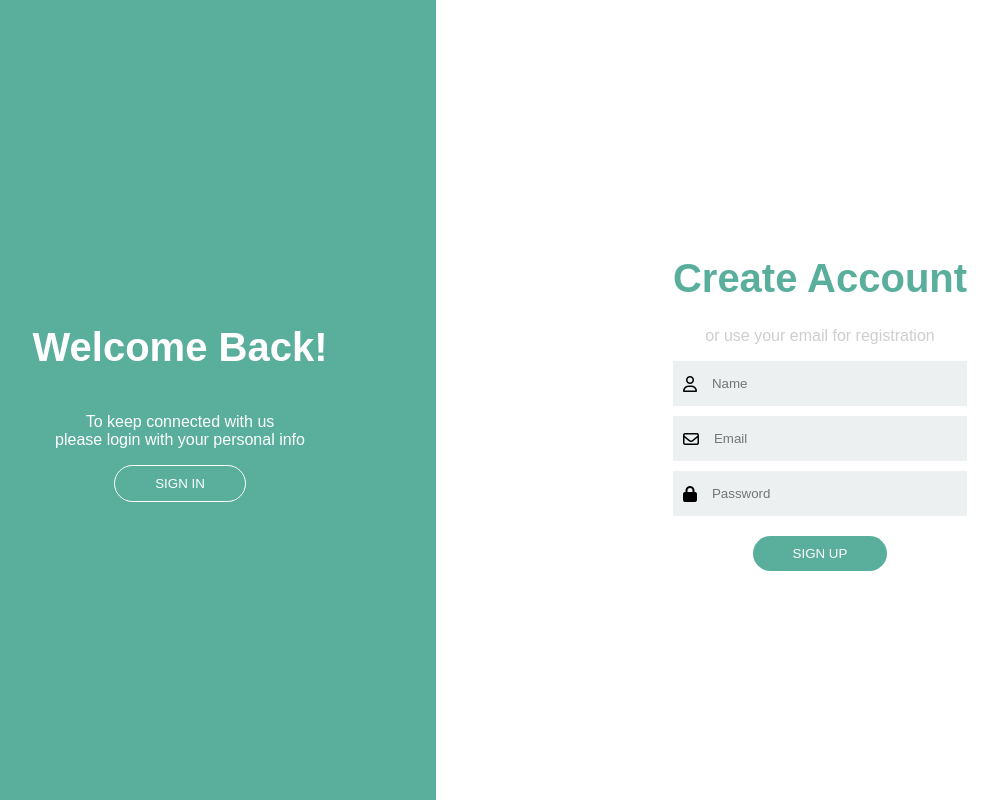
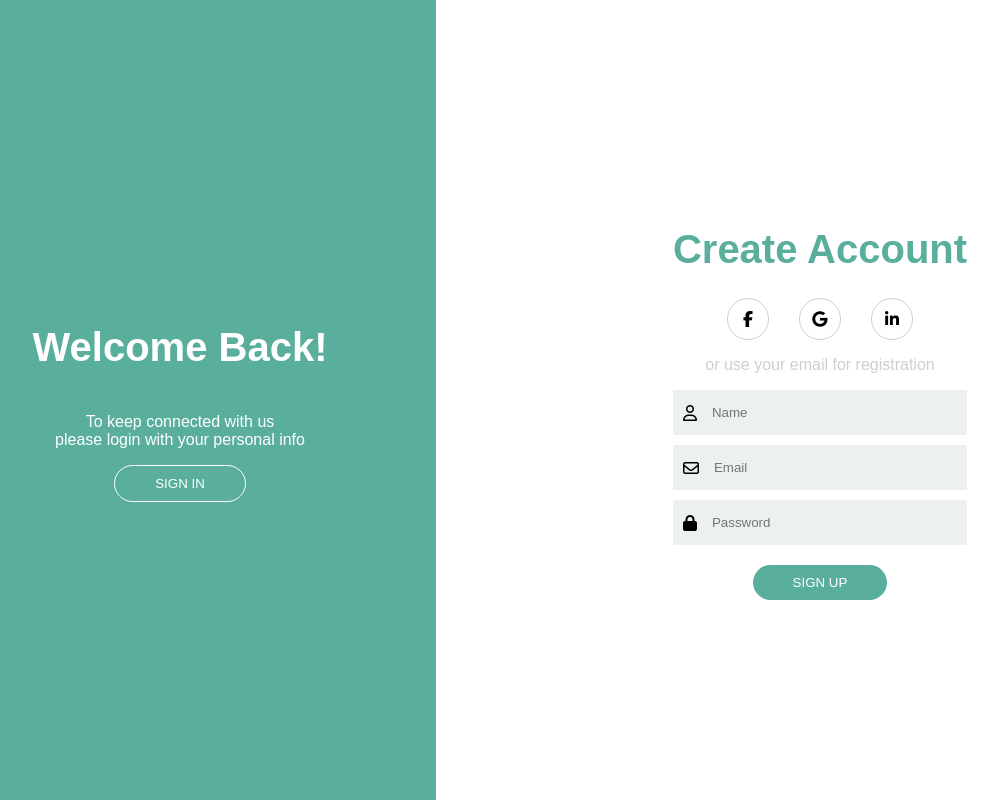
Before and after one commit to feliciocavalcante/digital-aulas, a plain HTML site: page registro/index.html in a window 1280 px wide. Shown: the whole page, without its empty margins (76-1074 px from the left). Drawn offline with Linux system fonts and the light colour scheme.

Commit message:
adicionado imagens

```diff
--- a/registro/index.html
+++ b/registro/index.html
@@ -20,6 +20,17 @@
             <div class="formulario">
                 <div class="topo">
                     <h1>Create Account</h1>
+                    <div class="redes-sociais">
+                        <div class="icone">
+                            <i class="fa-brands fa-facebook-f"></i>
+                        </div>
+                        <div class="icone">
+                            <i class="fa-brands fa-google"></i>
+                        </div>
+                        <div class="icone">
+                            <i class="fa-brands fa-linkedin-in"></i>
+                        </div>
+                    </div>
                     <p>or use your email for registration</p>
                 </div>
                 <div class="meio">
--- a/registro/style.css
+++ b/registro/style.css
@@ -89,3 +89,20 @@ body{
    padding: 10px 40px;
    border-radius: 25px;
 }
+
+.container .direita .formulario .topo .redes-sociais {
+    display: flex;
+    justify-content: center;
+    align-items: center;
+    gap: 30px;
+}
+
+.container .direita .formulario .topo .redes-sociais .icone {
+    border: 1px solid #cecece;
+    width: 40px;
+    height: 40px;
+    display: flex;
+    justify-content: center;
+    align-items: center;
+    border-radius: 50%;
+}
```
